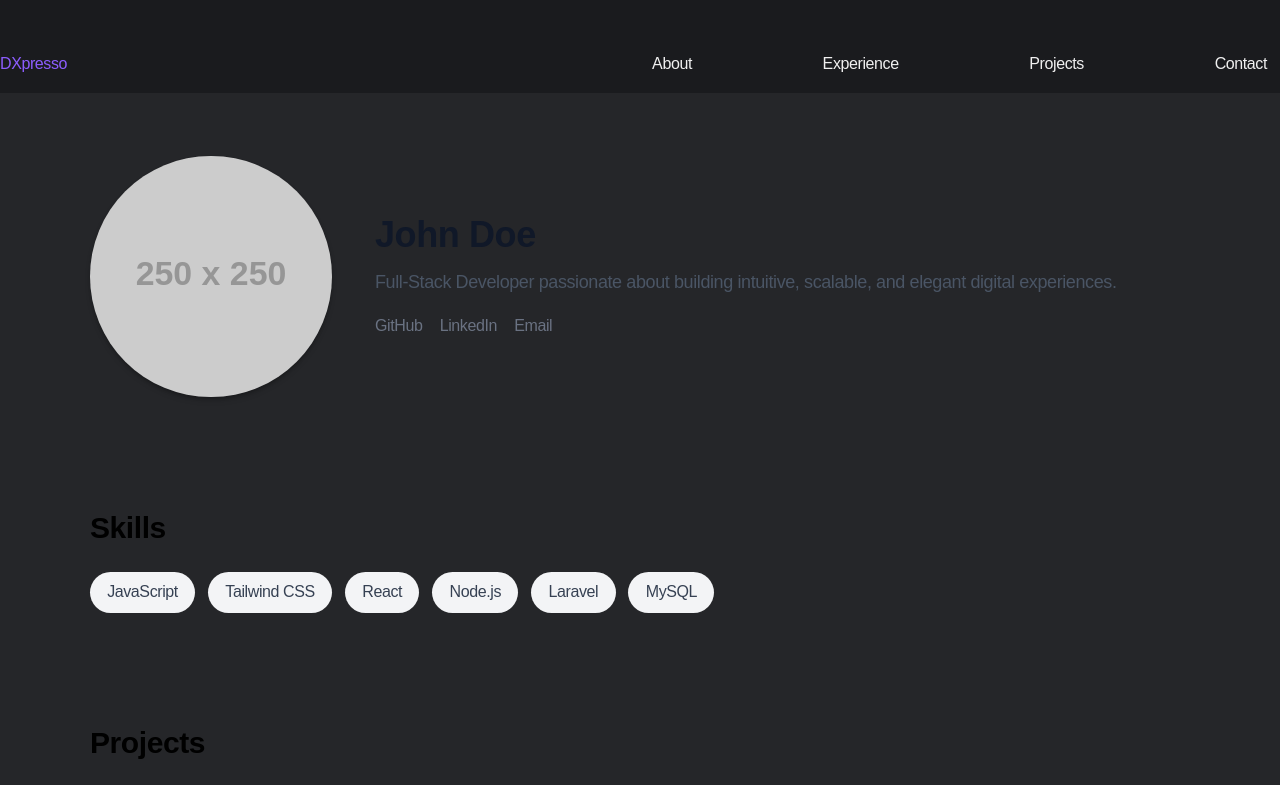
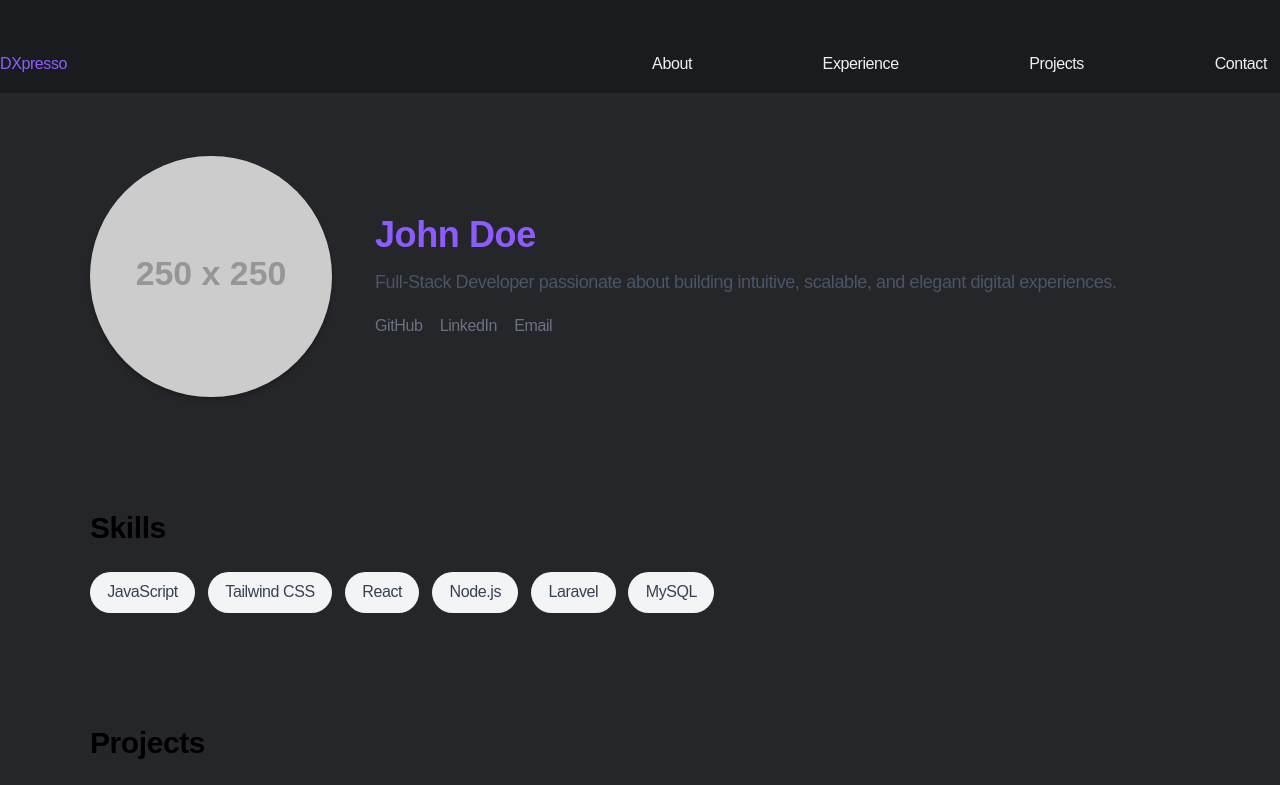
Before and after one commit to GamingDev27/personal-profile-page, a Vue app: page / in a window 1280 px wide. Shown: the top 785 px of the page. Built offline with nearby package versions, Linux system fonts and the light colour scheme.

Commit message:
[Updated] text color for profile name

```diff
--- a/src/App.vue
+++ b/src/App.vue
@@ -18,7 +18,7 @@
 
           <!-- Text Content -->
           <div>
-            <h1 class="text-4xl font-bold text-gray-900">John Doe</h1>
+            <h1 class="text-4xl font-bold text-primary">John Doe</h1>
             <p class="text-lg text-gray-600 mt-3">
               Full-Stack Developer passionate about building intuitive, scalable, and elegant digital experiences.
             </p>
```
